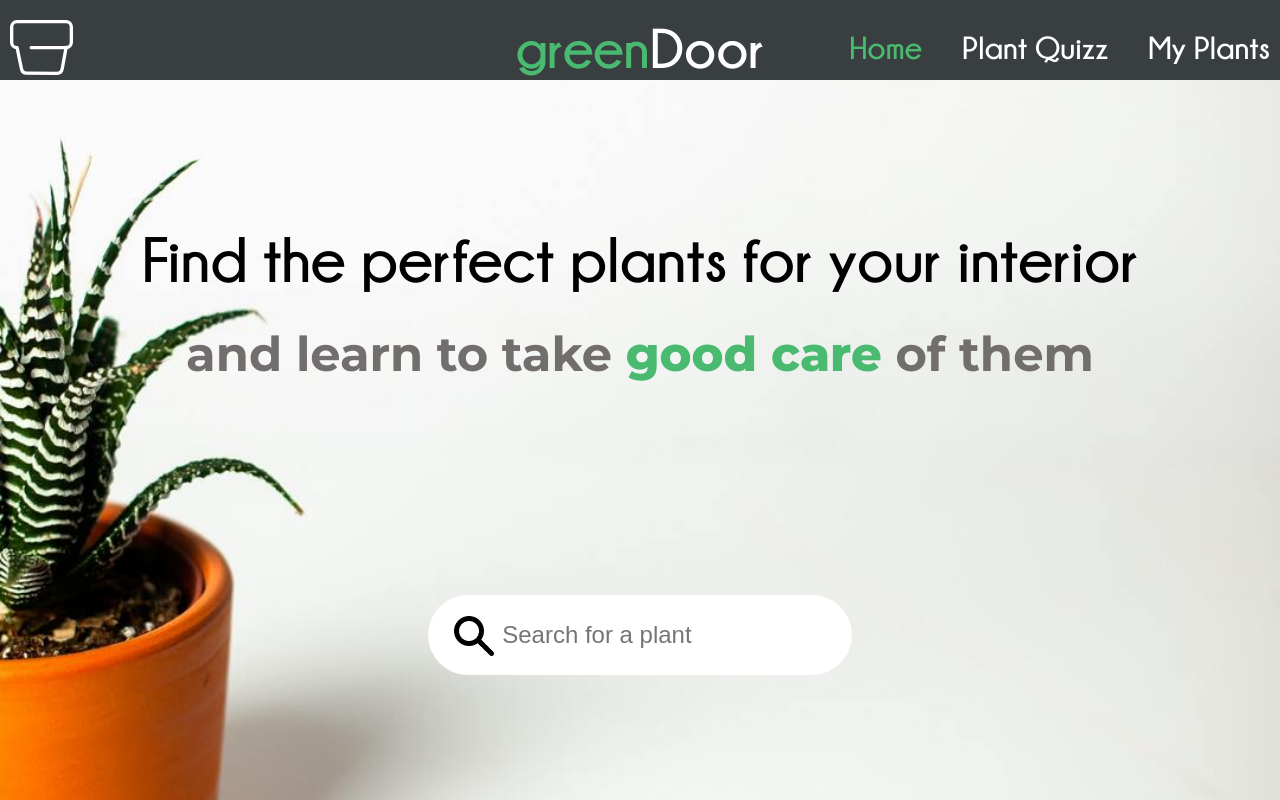
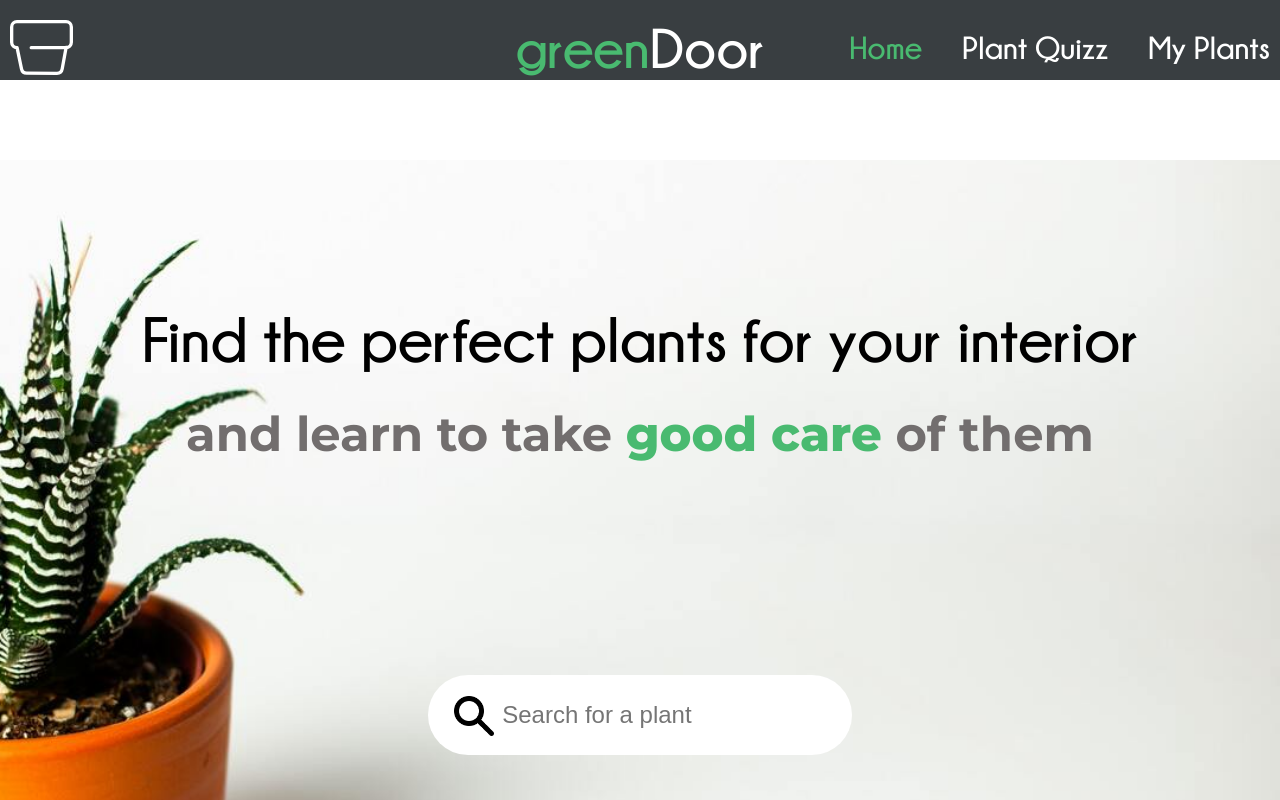
Before and after one commit to WildCodeSchool-2024-02/JS-Nantes-RAMCss-II-P2-GreenDoor, a React (Vite) app in the folder client/: page / in a window 1280 px wide. Shown: the top 800 px of the page. Built offline with nearby package versions, Linux system fonts and the light colour scheme.

Commit message:
added marg-top to main in order to accoutn for NavBar

```diff
--- a/client/src/styles/Import.css
+++ b/client/src/styles/Import.css
@@ -36,3 +36,7 @@
   --primary-font-color: black;
   --secondary-font-color: #726e6e;
 }
+
+main {
+  margin-top: 10vh;
+}
--- a/client/src/styles/Quizz.css
+++ b/client/src/styles/Quizz.css
@@ -1,6 +1,6 @@
 .full-page-container {
   display: grid;
-  grid-template-columns: 1fr 1fr;
+  grid-template: 1fr / 1fr 1fr;
   height: 90vh;
 }
 
@@ -14,3 +14,7 @@
   grid-template-columns: 1fr 1fr;
   grid-template-rows: 1fr;
 }
+
+.full-page-container img {
+  min-height: 90vh;
+}
```
